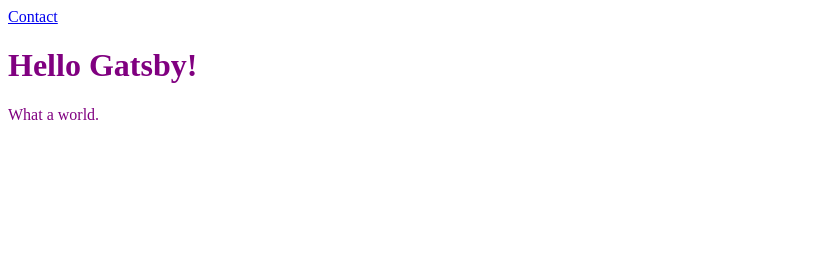
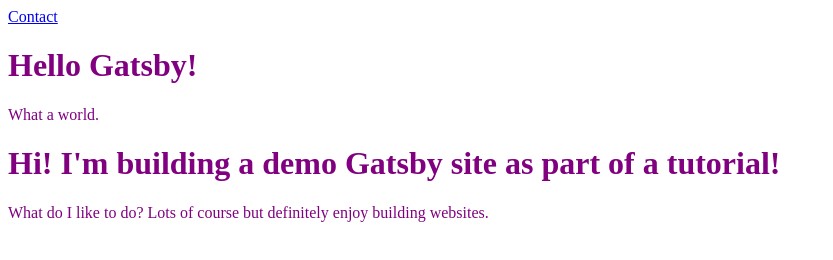
Before and after one commit to vinay72/gatsbyJS, a Gatsby site in the folder hello-world/: page / in a window 1280 px wide. Shown: the whole page, without its empty margins (0-833 px from the left). Built offline with nearby package versions, Linux system fonts and the light colour scheme; Gatsby itself is replaced by a stand-in of ours.

Commit message:
Update index.js

```diff
--- a/hello-world/src/pages/index.js
+++ b/hello-world/src/pages/index.js
@@ -6,6 +6,10 @@
   <Link to="/contact/">Contact</Link>
   <Header headerText="Hello Gatsby!" />
    <p>What a world.</p>
-
+   <h1>Hi! I'm building a demo Gatsby site as part of a tutorial!</h1>
+    <p>
+      What do I like to do? Lots of course but definitely enjoy building
+      websites.
+    </p>
    </div>
 )
```
